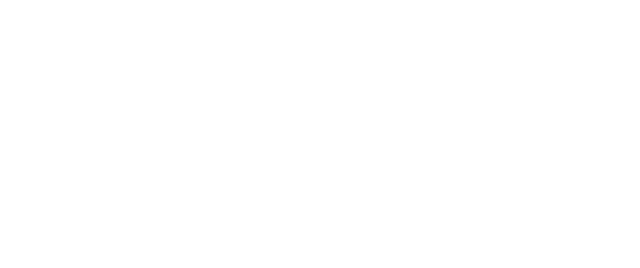
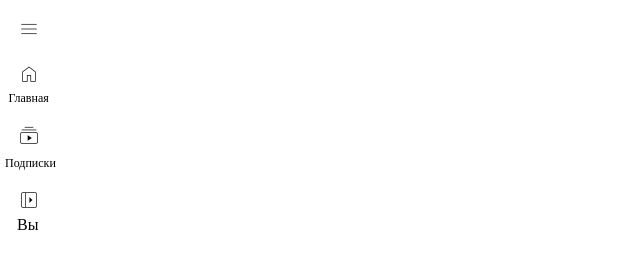
Before and after one commit to egga-prog/BaseAside, a website built with Vite: page index.html in a window 1280 px wide. Shown: the whole page, without its empty margins (0-640 px from the left). Built offline with nearby package versions, Linux system fonts and the light colour scheme.

Commit message:
Add files via upload

```diff
--- a/index.html
+++ b/index.html
@@ -22,10 +22,41 @@
     </div>
   </header>
 
-  <aside>
+  <style>
+    .material-symbols-outlined {
+      font-variation-settings:
+      'FILL' 0,
+      'wght' 100,
+      'GRAD' 0,
+      'opsz' 28
+    }
+    </style>
 
-  </aside>
+  <aside id="aside">
+    <div id="burger-bar">
+      <span class="material-symbols-outlined">menu
+        <link rel="stylesheet" href="https://fonts.googleapis.com/css2?family=Material+Symbols+Outlined:opsz,wght,FILL,GRAD@24,100,0,0"/>
+      </span>
+    </div>
 
+    <div id="home-icon">
+      <span class="material-symbols-outlined">home
+        <link rel="stylesheet" href="https://fonts.googleapis.com/css2?family=Material+Symbols+Outlined:opsz,wght,FILL,GRAD@24,100,0,0"/>
+        </span><p id="gl">Главная</p>
+    </div>
+
+    <div id="subscriptions-icon">
+      <span class="material-symbols-outlined">subscriptions
+        <link rel="stylesheet" href="https://fonts.googleapis.com/css2?family=Material+Symbols+Outlined:opsz,wght,FILL,GRAD@24,100,0,0"/>
+        </span><p id="sub">Подписки</p>
+    </div>
+
+    <div id="you-icon">
+      <span class="material-symbols-outlined">
+        left_panel_open
+        <link rel="stylesheet" href="https://fonts.googleapis.com/css2?family=Material+Symbols+Outlined:opsz,wght,FILL,GRAD@24,100,0,0"/>
+        </span><p id="you">Вы</p></div>
+ </aside>
 
 
   <main>
--- a/style.css
+++ b/style.css
@@ -0,0 +1,59 @@
+*{margin: 0; padding: 0;}
+
+#aside
+
+#burger-bar {-moz-user-select: -moz-none;
+-o-user-select: none;
+-khtml-user-select: none;
+-webkit-user-select: none;
+user-select: none;
+    margin: 17px 17px;
+    justify-content: center;
+    flex-direction: column;
+}
+#home-icon {
+    margin: 17px 17px;
+    justify-content: center;
+    flex-direction: column;
+    -moz-user-select: -moz-none;
+    -o-user-select: none;
+    -khtml-user-select: none;
+    -webkit-user-select: none;
+    user-select: none;
+
+}
+#subscriptions-icon {
+    margin: 17px 17px;
+    justify-content: center;
+    flex-direction: column;
+    -moz-user-select: -moz-none;
+    -o-user-select: none;
+    -khtml-user-select: none;
+    -webkit-user-select: none;
+    user-select: none;
+}
+#gl {
+    padding: 0;
+    font-size: 12px;
+    position: relative;
+
+    margin-left: -8.5px;
+    margin-top: 1px;
+}
+#you-icon {
+    margin: 17px 17px;
+    justify-content: center;
+    flex-direction: column;
+    -moz-user-select: -moz-none;
+    -o-user-select: none;
+    -khtml-user-select: none;
+    -webkit-user-select: none;
+    user-select: none;
+}
+#sub {
+    padding: 0;
+    font-size: 12px;
+    position: relative;
+    margin-left: -12px;
+    margin-top: 5px;
+}
```
